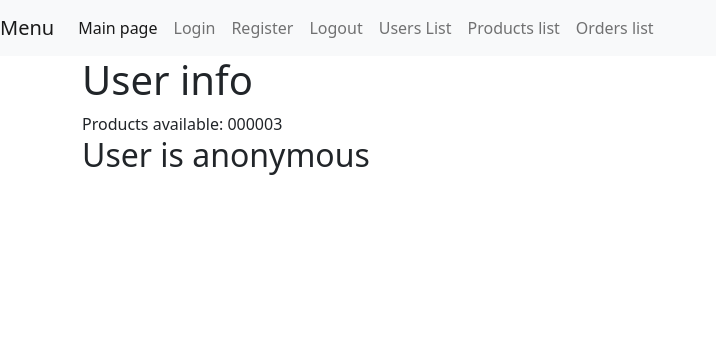
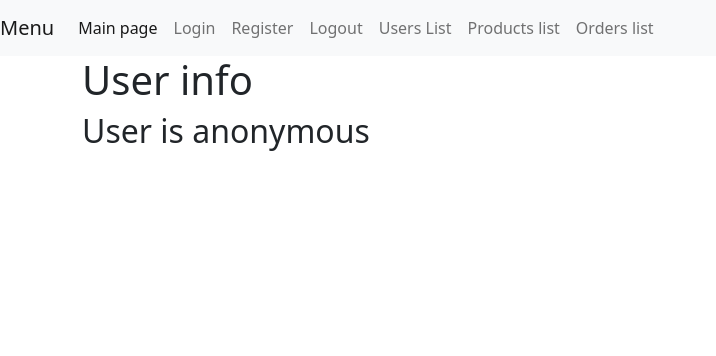
Before and after one commit to skaiiheda/Djando-App, a Django app: template mysite/myauth/templates/myauth/about-me.html in a window 1280 px wide. Shown: the top 356 px of the page, without its empty margins (0-716 px from the left). Run offline with Django 4.2, Linux system fonts and the light colour scheme; the template is opened without the code that fills it, so the values that code supplies are empty; some libraries are stand-ins or nearby versions.

Commit message:
fix errors

```diff
--- a/mysite/myauth/templates/myauth/about-me.html
+++ b/mysite/myauth/templates/myauth/about-me.html
@@ -9,9 +9,6 @@
 {% block body %}
 <div class="container">
   <h1>User info</h1>
-  <div>
-    Products available: {% now 'u' %}
-  </div>
   {% if user.is_authenticated %}
   {% cache 300 userinfo user.username %}
   <div class="container">
--- a/mysite/shopapp/views.py
+++ b/mysite/shopapp/views.py
@@ -168,7 +168,7 @@ class ProductCreateView(UserPassesTestMixin, CreateView):
 
     model = Product
     fields = "name", "price", "description", "discount", "preview"
-    success_url = reverse_lazy("products_list")
+    success_url = reverse_lazy("shopapp:products_list")
 
 
 class ProductUpdateView(UpdateView):
@@ -192,7 +192,7 @@ class ProductUpdateView(UpdateView):
 
 class ProductDeleteView(DeleteView):
     model = Product
-    success_url = reverse_lazy('products_list')
+    success_url = reverse_lazy('shopapp:products_list')
 
     def form_valid(self, form):
         success_url = self.get_success_url()
```
